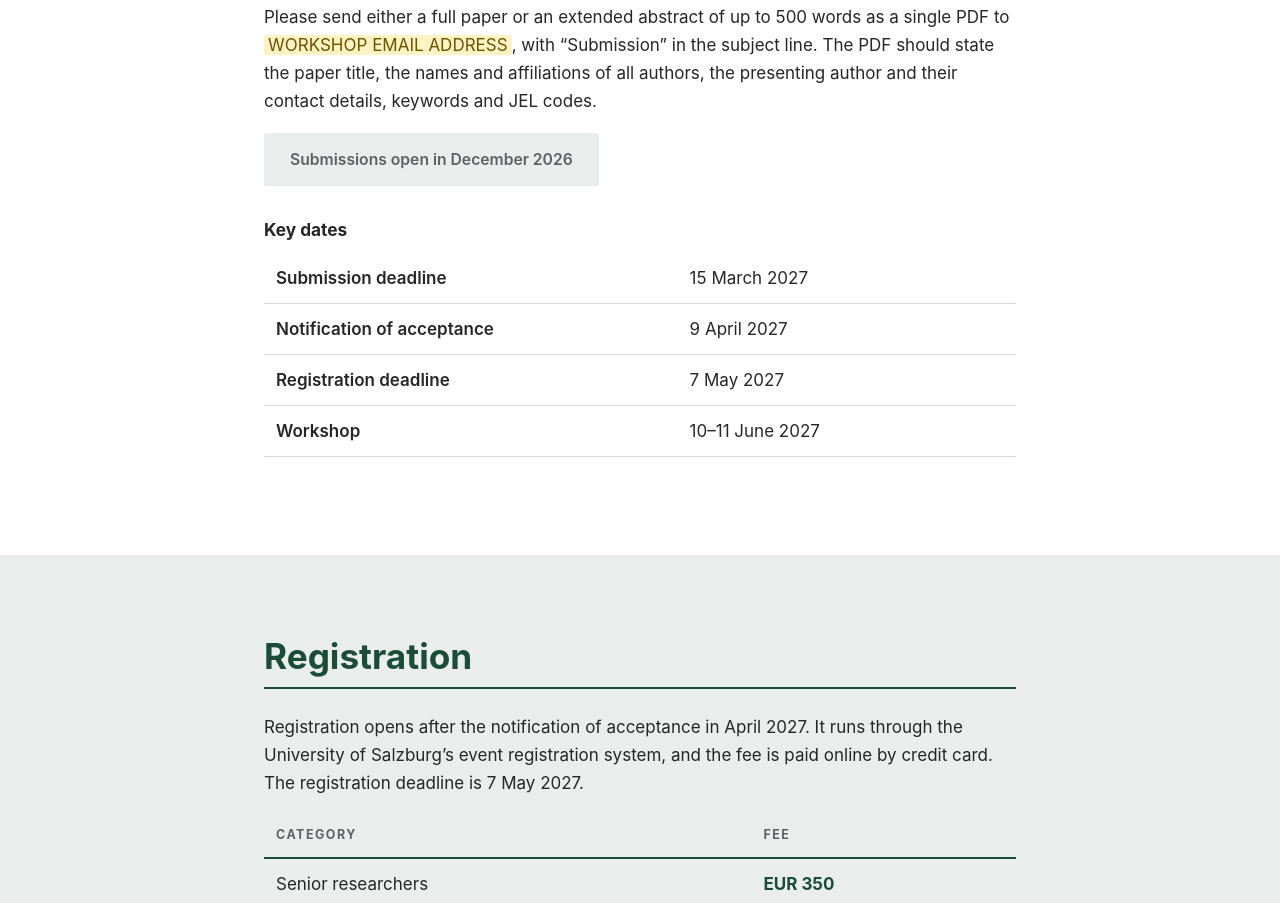
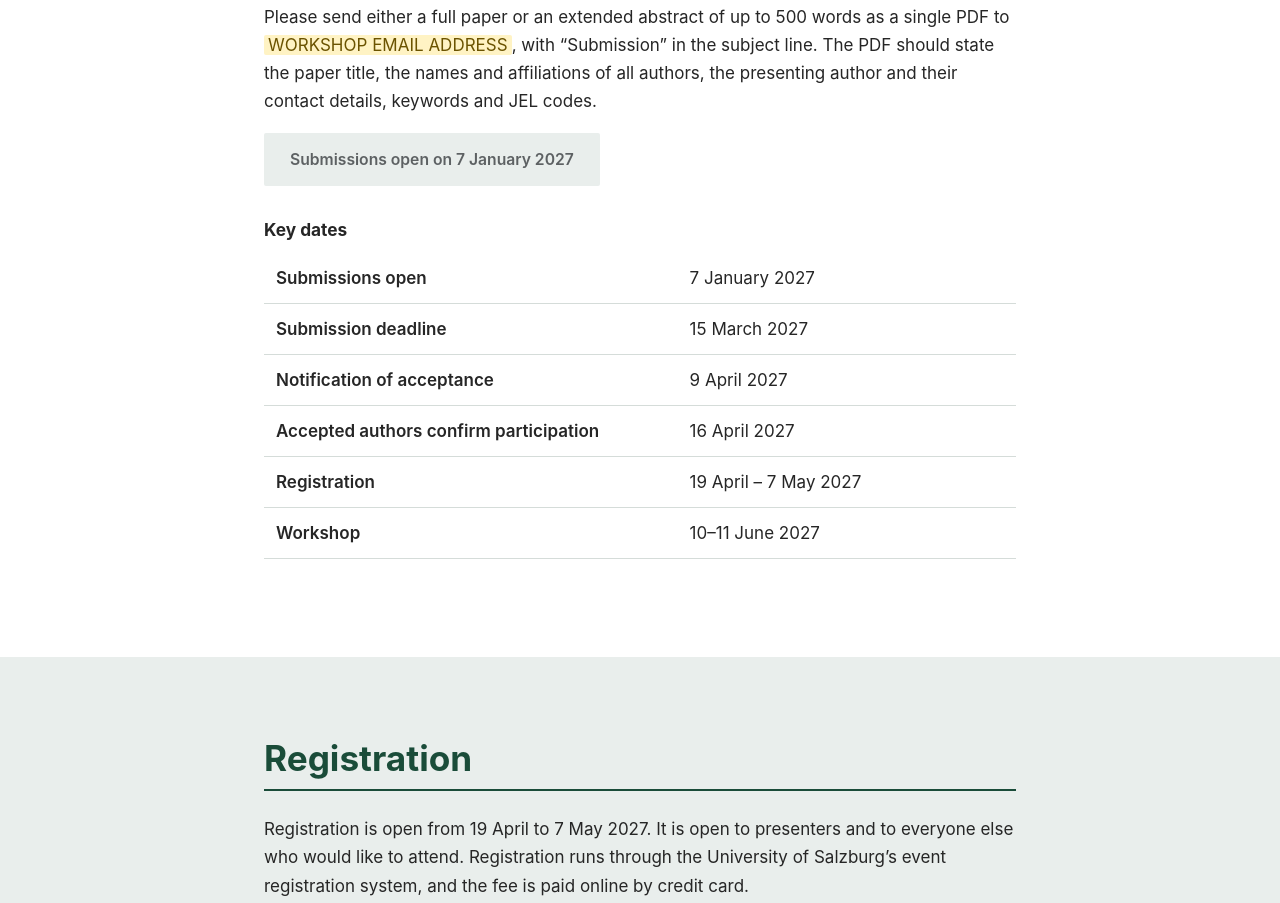
Before and after one commit to rcea-bayes/rcea-bayes.github.io, a plain HTML site: page index.html in a window 1280 px wide. Shown: the part 1872-2775 px from the top of the page. Drawn offline with Linux system fonts and the light colour scheme.

Commit message:
Add keynote and date-driven submission and registration buttons
Christiane Baumeister (University of Notre Dame) as keynote, the full
timeline in the key-dates table, and buttons that open and close with
the submission (7 Jan - 15 Mar 2027) and registration (19 Apr - 7 May
2027) windows.

Co-Authored-By: Claude Opus 5.5 <noreply@anthropic.com>

```diff
--- a/assets/js/main.js
+++ b/assets/js/main.js
@@ -1,4 +1,53 @@
-// Mobile menu toggle and active-section highlighting. No tracking, no external requests.
+// RCEA BEW 2027 site script: mobile menu, active menu entry, and buttons that follow the timeline.
+// No tracking, no external requests.
+
+// ---------------------------------------------------------------------------
+// Timeline. Edit only this block when dates or links change.
+// Times are Salzburg local time (CET until 28 March 2027, CEST afterwards).
+// A button only becomes active when its window is open AND its address is filled in.
+var TIMELINE = {
+  submission: {
+    opens:  '2027-01-07T00:00:00+01:00',
+    closes: '2027-03-15T23:59:59+01:00',
+    href:   '',   // e.g. 'mailto:rcea2027@plus.ac.at?subject=Submission%20RCEA%20BEW%202027'
+    before: 'Submissions open on 7 January 2027',
+    open:   'Submit your paper by email',
+    after:  'Submissions are closed',
+    noLink: 'Submission address follows'
+  },
+  registration: {
+    opens:  '2027-04-19T00:00:00+02:00',
+    closes: '2027-05-07T23:59:59+02:00',
+    href:   '',   // link to the event in "PLUS Veranstaltungen"
+    before: 'Registration opens on 19 April 2027',
+    open:   'Register now',
+    after:  'Registration is closed',
+    noLink: 'Registration link follows'
+  }
+};
+// ---------------------------------------------------------------------------
+
+(function () {
+  // Optional override for testing: ?now=2027-02-01
+  var now = new Date();
+  var m = /[?&]now=([0-9T:+\-]+)/.exec(window.location.search);
+  if (m) { var t = new Date(m[1]); if (!isNaN(t)) now = t; }
+
+  Array.prototype.forEach.call(document.querySelectorAll('[data-window]'), function (el) {
+    var w = TIMELINE[el.getAttribute('data-window')];
+    if (!w) return;
+    var opens = new Date(w.opens), closes = new Date(w.closes);
+    if (now < opens) { el.textContent = w.before; return; }
+    if (now > closes) { el.textContent = w.after; return; }
+    if (!w.href) { el.textContent = w.noLink; return; }
+    var a = document.createElement('a');
+    a.className = 'btn btn-solid';
+    a.href = w.href;
+    a.textContent = w.open;
+    el.parentNode.replaceChild(a, el);
+  });
+})();
+
 (function () {
   var toggle = document.querySelector('.nav-toggle');
   var nav = document.getElementById('site-nav');
--- a/index.html
+++ b/index.html
@@ -68,10 +68,10 @@
     <div class="wrap narrow">
       <h2>Keynote speaker</h2>
       <div class="speaker-card">
-        <div class="speaker-photo placeholder" aria-hidden="true">?</div>
+        <div class="speaker-photo placeholder" aria-hidden="true">CB</div>
         <div>
-          <h3>To be announced</h3>
-          <p class="muted">The keynote speaker will be announced soon.</p>
+          <h3><a href="https://sites.google.com/site/cjsbaumeister/">Christiane Baumeister</a></h3>
+          <p class="muted">University of Notre Dame</p>
         </div>
       </div>
     </div>
@@ -83,13 +83,15 @@
       <p>Papers in all areas of Bayesian econometrics are welcome for the contributed sessions. This includes macroeconometrics, microeconometrics and financial econometrics, as well as work on Bayesian computation and statistical methodology with economic applications.</p>
       <h3>How to submit</h3>
       <p>Please send either a full paper or an extended abstract of up to 500 words as a single PDF to <span class="tbd">WORKSHOP EMAIL ADDRESS</span>, with “Submission” in the subject line. The PDF should state the paper title, the names and affiliations of all authors, the presenting author and their contact details, keywords and JEL codes.</p>
-      <p><span class="btn btn-disabled">Submissions open in December 2026</span></p>
+      <p><span class="btn btn-disabled" data-window="submission">Submissions open on 7 January 2027</span></p>
       <h3>Key dates</h3>
       <table class="plain-table">
         <tbody>
+          <tr><th scope="row">Submissions open</th><td>7 January 2027</td></tr>
           <tr><th scope="row">Submission deadline</th><td>15 March 2027</td></tr>
           <tr><th scope="row">Notification of acceptance</th><td>9 April 2027</td></tr>
-          <tr><th scope="row">Registration deadline</th><td>7 May 2027</td></tr>
+          <tr><th scope="row">Accepted authors confirm participation</th><td>16 April 2027</td></tr>
+          <tr><th scope="row">Registration</th><td>19 April – 7 May 2027</td></tr>
           <tr><th scope="row">Workshop</th><td>10–11 June 2027</td></tr>
         </tbody>
       </table>
@@ -99,7 +101,7 @@
   <section class="section alt" id="registration">
     <div class="wrap narrow">
       <h2>Registration</h2>
-      <p>Registration opens after the notification of acceptance in April 2027. It runs through the University of Salzburg’s event registration system, and the fee is paid online by credit card. The registration deadline is 7 May 2027.</p>
+      <p>Registration is open from 19 April to 7 May 2027. It is open to presenters and to everyone else who would like to attend. Registration runs through the University of Salzburg’s event registration system, and the fee is paid online by credit card.</p>
       <table class="fee-table">
         <thead><tr><th scope="col">Category</th><th scope="col">Fee</th></tr></thead>
         <tbody>
@@ -108,7 +110,7 @@
         </tbody>
       </table>
       <p>The fee covers coffee breaks and lunches on both days, <span class="tbd">the welcome drinks on 9 June</span> and the workshop dinner on 10 June. Accommodation is not included.</p>
-      <p><span class="btn btn-disabled">Registration opens in April 2027</span></p>
+      <p><span class="btn btn-disabled" data-window="registration">Registration opens on 19 April 2027</span></p>
     </div>
   </section>
 
```
Also changed, not shown: 1 other file.
